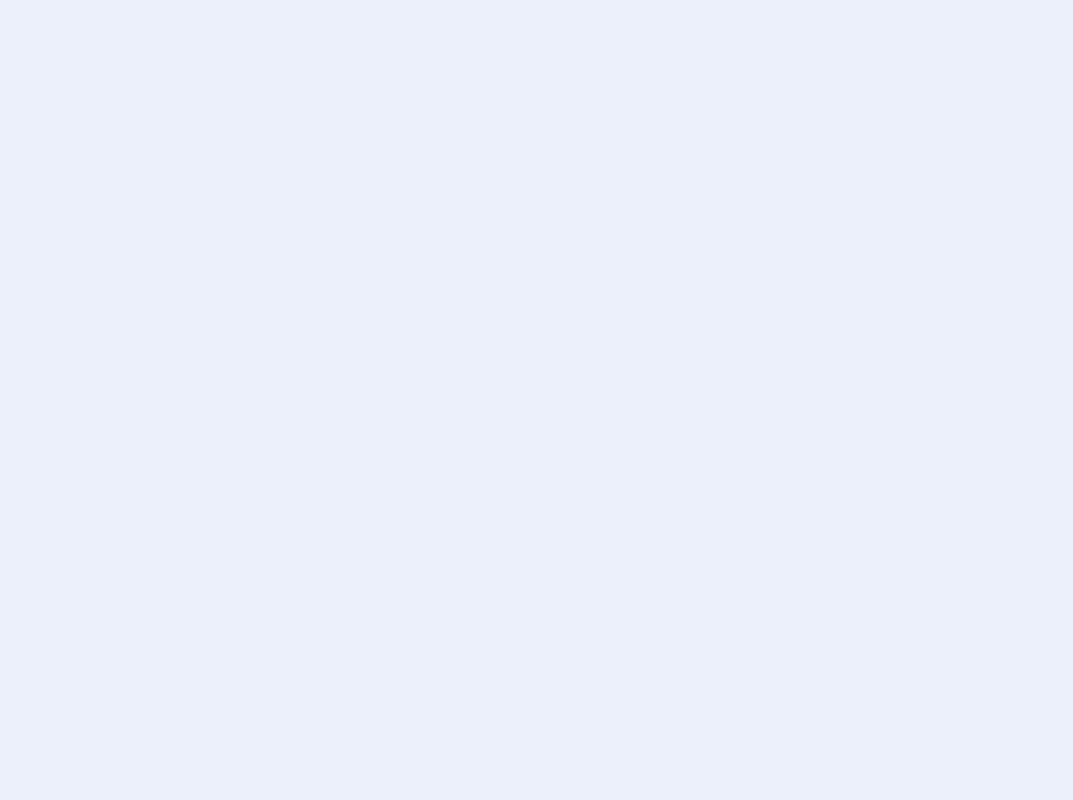
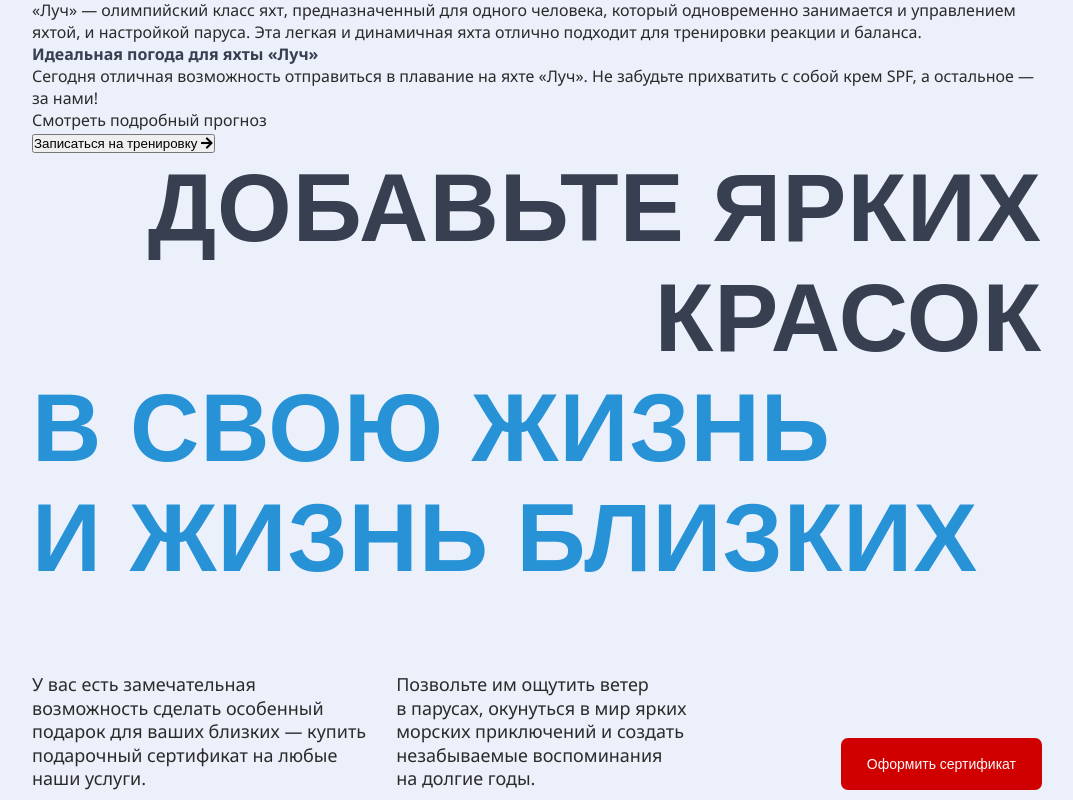
Before and after one commit to eegrishina/nautika, a React (Create React App) app: page / in a window 1280 px wide. Shown: the part 3500-4300 px from the top of the page, without its empty margins (103-1176 px from the left). Before the commit the page ends 3481 px from the top, so only its background shows below. Built offline with nearby package versions, Linux system fonts and the light colour scheme.

Commit message:
Edit component TextBlock with props

```diff
--- a/src/components/HomePage.js
+++ b/src/components/HomePage.js
@@ -3,14 +3,31 @@ import FirstScreen from './FirstScreen';
 import TextBlock from './TextBlock';
 import Journey from './Journey';
 import Statistics from './Statistics';
+import ChooseYacht from './ChooseYacht';
 
 export default function HomePage({ imgPath }) {
     return (
         <>
             <FirstScreen imgPath={imgPath} />
-            <TextBlock />
+            <TextBlock
+                title1="От крепкой любви к морю"
+                title2="к открытию парусной школы"
+                blue1={false} blue2={true}
+                p1="Школа «Наутика» зародилась в 2017 году в Новосибирске под трепетным руководством Евгении Белых."
+                p2="Изначально это было семейное увлечение парусным искусством, но вскоре оно переросло в возможность для многих наслаждаться морскими приключениями, шумом волн и свободой свежего ветра."
+                btn="Узнать подробнее"
+                link="about" />
             <Journey />
             <Statistics />
+            <ChooseYacht />
+            <TextBlock
+                title1="Добавьте ярких красок"
+                title2="в свою жизнь и жизнь близких"
+                blue1={true} blue2={false}
+                p1="У вас есть замечательная возможность сделать особенный подарок для ваших близких — купить подарочный сертификат на любые наши услуги."
+                p2="Позвольте им ощутить ветер в парусах, окунуться в мир ярких морских приключений и создать незабываемые воспоминания на долгие годы."
+                btn="Оформить сертификат"
+                link="certificates" />
         </>
     );
 }
--- a/src/components/TextBlock.js
+++ b/src/components/TextBlock.js
@@ -1,20 +1,20 @@
 import React from 'react';
 import { Link } from "react-router-dom";
 
-export default function TextBlock() {
+export default function TextBlock({ title1, title2, blue1, blue2, p1, p2, btn, link }) {
     return (
         <div className='textblock'>
             <div className='textblock-title'>
-                <h2>От крепкой любви к морю</h2>
-                <h2>к открытию парусной школы</h2>
+                <h2 className={blue1 ? "blue" : "darkblue"}>{title1}</h2>
+                <h2 className={blue2 ? "blue" : "darkblue"}>{title2}</h2>
             </div>
             <div className='textblock-info'>
                 <div className='textblock-text'>
-                    <p>Школа «Наутика» зародилась в 2017 году в Новосибирске под трепетным руководством Евгении Белых.</p>
-                    <p>Изначально это было семейное увлечение парусным искусством, но вскоре оно переросло в возможность для многих наслаждаться морскими приключениями, шумом волн и свободой свежего ветра.</p>
+                    <p>{p1}</p>
+                    <p>{p2}</p>
                 </div>
                 <button className='main-btn'>
-                    <Link to='about'>Узнать подробнее</Link>
+                    <Link to={link}>{btn}</Link>
                 </button>
             </div>
         </div>
```
